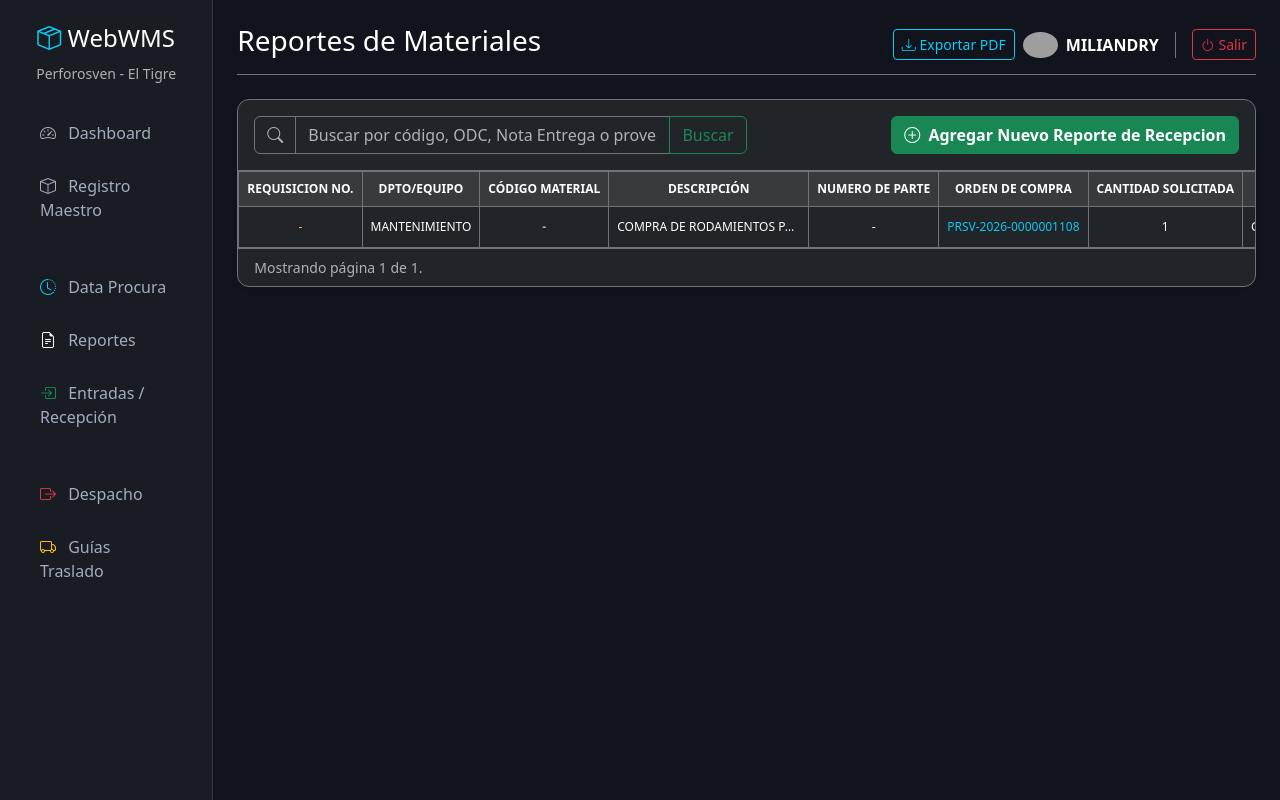
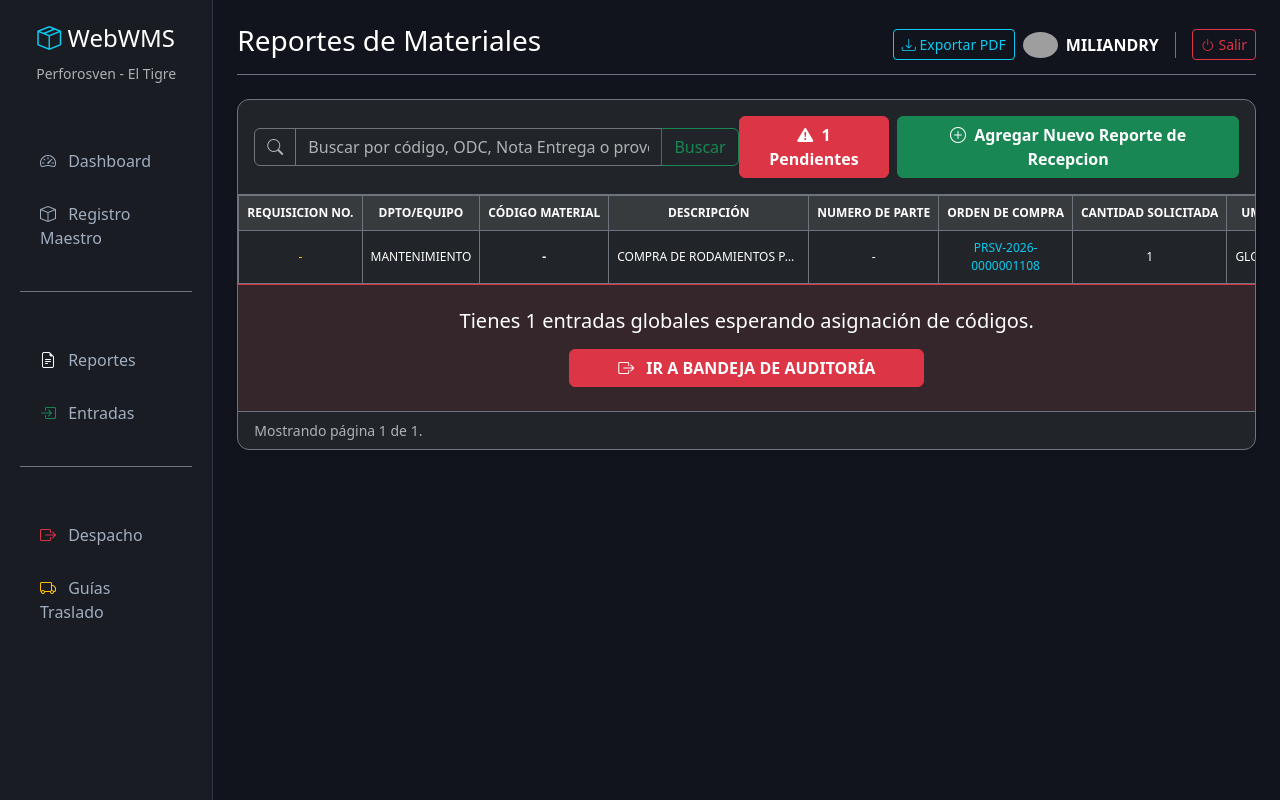
Before and after one commit to miliandrymaradey/Pasantias2026-Proyecto-Almacen, a Django app: page /reportes/ in a window 1280 px wide. Run offline with Django 5.2, Linux system fonts and the light colour scheme; a user stored in the database is signed in; data comes from the database, SQL or seed files in the repository; both versions use the stored data as it was after the commit; data that the repository does not hold is empty; grey boxes are pictures that could not be loaded.

Commit message:
sht boton de alerta

```diff
--- a/inventario/forms.py
+++ b/inventario/forms.py
@@ -17,13 +17,11 @@ class ReporteRecepcionForm(forms.ModelForm):
 class DetalleRecepcionForm(forms.ModelForm):
     class Meta:
         model = DetalleRecepcion
-        fields = ['fecha_recepcion', 'nro_rq', 'departamento', 'material', 'nro_odc', 'fecha_firma_odc', 'moneda', 'eta', 'nro_nota_entrega', 'proveedor', 'cantidad_solicitada', 'cantidad_recibida', 'precio_unitario', 'observaciones']
+        fields = ['fecha_recepcion', 'nro_rq', 'departamento', 'material', 'nro_odc', 'nro_nota_entrega', 'proveedor', 'cantidad_solicitada', 'cantidad_recibida', 'precio_unitario', 'observaciones']
         widgets = {
             'material': forms.Select(attrs={'class': 'form-select bg-dark text-white border-secondary'}),
             'nro_odc': forms.TextInput(attrs={'class': 'form-control bg-dark text-white border-secondary'}),
-            'fecha_firma_odc': forms.DateInput(attrs={'type': 'date', 'class': 'form-control bg-dark text-white border-secondary'}),
-            'moneda': forms.TextInput(attrs={'class': 'form-control bg-dark text-white border-secondary', 'placeholder': 'Ej. USD, EUR, Bs'}),
-            'eta': forms.DateInput(attrs={'type': 'date', 'class': 'form-control bg-dark text-white border-secondary'}),
+
             'nro_nota_entrega': forms.TextInput(attrs={'class': 'form-control bg-dark text-white border-secondary'}),
             'proveedor': forms.TextInput(attrs={'class': 'form-control bg-dark text-white border-secondary'}),
             'cantidad_solicitada': forms.NumberInput(attrs={'class': 'form-control bg-dark text-white border-secondary'}),
--- a/inventario/templates/inventario/base.html
+++ b/inventario/templates/inventario/base.html
@@ -60,6 +60,9 @@
                     <small class="text-muted">Perforosven - El Tigre</small>
                 </div>
                 <ul class="nav flex-column px-2">
+                    <li class="nav-item mb-1">
+                        <span class="text-uppercase small text-muted fw-bold px-3" style="letter-spacing: 1px;"></span>
+                    </li>
                     <li class="nav-item">
                         <a class="nav-link" href="{% url 'dashboard' %}"><i class="bi bi-speedometer2 me-2"></i>
                             Dashboard</a>
@@ -68,13 +71,10 @@
                         <a class="nav-link" href="{% url 'lista_materiales' %}"><i class="bi bi-box me-2"></i> Registro
                             Maestro</a>
                     </li>
+                    <li class="nav-item mt-4 mb-1 border-top border-secondary pt-3">
+                        <span class="text-uppercase small text-muted fw-bold px-3" style="letter-spacing: 1px;"></span>
+                    </li>
 
-                    <!-- MEDIO -->
-                    <li class="nav-item mt-4">
-                        <a class="nav-link" href="{% url 'data_procura' %}">
-                            <i class="bi bi-clock-history text-info me-2"></i> Data Procura
-                        </a>
-                    </li>
                     <li class="nav-item">
                         <a class="nav-link" href="{% url 'reportes' %}">
                             <i class="bi bi-file-earmark-text text-light me-2"></i> Reportes
@@ -82,12 +82,14 @@
                     </li>
                     <li class="nav-item">
                         <a class="nav-link" href="{% url 'lista_entradas' %}">
-                            <i class="bi bi-box-arrow-in-right text-success me-2"></i> Entradas / Recepción
+                            <i class="bi bi-box-arrow-in-right text-success me-2"></i> Entradas
                         </a>
                     </li>
 
-                    <!-- ABAJO -->
-                    <li class="nav-item mt-4">
+                    <li class="nav-item mt-4 mb-1 border-top border-secondary pt-3">
+                        <span class="text-uppercase small text-muted fw-bold px-3" style="letter-spacing: 1px;"></span>
+                    </li>
+                    <li class="nav-item">
                         <a class="nav-link" href="{% url 'lista_salidas' %}">
                             <i class="bi bi-box-arrow-right text-danger me-2"></i> Despacho
                         </a>
@@ -145,28 +147,6 @@
     <script src="https://cdn.jsdelivr.net/npm/chart.js"></script>
     {% block scripts %}{% endblock %}
 
-    <script>
-        // Cierre automático en cliente tras 15 min de inactividad
-        (function () {
-            const INACTIVITY_MINUTES = 15;
-            const INACTIVITY_MS = INACTIVITY_MINUTES * 60 * 1000;
-            let timeoutId;
-
-            const resetTimer = () => {
-                clearTimeout(timeoutId);
-                timeoutId = setTimeout(() => {
-                    // Redirige a logout si está autenticado
-                    window.location.href = '{% url "logout" %}';
-                }, INACTIVITY_MS);
-            };
-
-            ['click', 'mousemove', 'keydown', 'scroll', 'touchstart'].forEach(evt => {
-                window.addEventListener(evt, resetTimer, true);
-            });
-
-            resetTimer();
-        })();
-    </script>
 </body>
 
 </html>
--- a/inventario/templates/inventario/reportes.html
+++ b/inventario/templates/inventario/reportes.html
@@ -16,35 +16,41 @@
             </div>
         </form>
 
-        {% if user.is_staff %}
-        <a href="{% url 'crear_recepcion' %}" class="btn btn-success fw-bold">
-            <i class="bi bi-plus-circle me-1"></i> Agregar Nuevo Reporte de Recepcion
-        </a>
-        {% endif %}
+        <div class="d-flex gap-2">
+            {% if total_pendientes > 0 %}
+            <a href="{% url 'reportes_pendientes' %}" class="btn btn-danger fw-bold shadow-sm">
+                <i class="bi bi-exclamation-triangle-fill me-1"></i> {{ total_pendientes }} Pendientes
+            </a>
+            {% endif %}
+
+            {% if user.is_staff %}
+            <a href="{% url 'crear_recepcion' %}" class="btn btn-success fw-bold">
+                <i class="bi bi-plus-circle me-1"></i> Agregar Nuevo Reporte de Recepcion
+            </a>
+            {% endif %}
+        </div>
     </div>
 
     <div class="card-body p-0">
-        <!-- SCROLL HORIZONTAL PARA TABLAS LARGAS -->
-        <div class="table-responsive"
-            style="max-height: 65vh; overflow-y: auto; overflow-x: auto; white-space: nowrap;">
+        <div class="table-responsive" style="max-height: 65vh; overflow-y: auto;">
             <table class="table table-dark table-hover table-bordered border-secondary mb-0" style="font-size: 12px;">
                 <thead class="table-active text-success text-center sticky-top">
                     <tr>
-                        <th>REQUISICION NO.</th>
-                        <th>DPTO/EQUIPO</th>
-                        <th>CÓDIGO MATERIAL</th>
-                        <th>DESCRIPCIÓN</th>
-                        <th>NUMERO DE PARTE</th>
-                        <th>ORDEN DE COMPRA</th>
-                        <th>CANTIDAD SOLICITADA</th>
-                        <th>UM</th>
-                        <th>PROVEEDOR</th>
-                        <th>NOTA DE ENTREGA</th>
-                        <th class="bg-success bg-opacity-25 text-white">CANTIDAD RECIBIDA</th>
-                        <th>UM</th>
-                        <th>P.U (USD)</th>
-                        <th class="bg-success bg-opacity-25 text-white">TOTAL RECIBIDO</th>
-                        <th>FECHA RECEPCION</th>
+                        <th style="white-space: nowrap;">REQUISICION NO.</th>
+                        <th style="white-space: nowrap;">DPTO/EQUIPO</th>
+                        <th style="white-space: nowrap;">CÓDIGO MATERIAL</th>
+                        <th style="white-space: nowrap;">DESCRIPCIÓN</th>
+                        <th style="white-space: nowrap;">NUMERO DE PARTE</th>
+                        <th style="white-space: nowrap;">ORDEN DE COMPRA</th>
+                        <th style="white-space: nowrap;">CANTIDAD SOLICITADA</th>
+                        <th style="white-space: nowrap;">UM</th>
+                        <th style="white-space: nowrap;">PROVEEDOR</th>
+                        <th style="white-space: nowrap;">NOTA DE ENTREGA</th>
+                        <th class="bg-success bg-opacity-25 text-white" style="white-space: nowrap;">CANTIDAD RECIBIDA</th>
+                        <th style="white-space: nowrap;">UM</th>
+                        <th style="white-space: nowrap;">P.U (USD)</th>
+                        <th class="bg-success bg-opacity-25 text-white" style="white-space: nowrap;">TOTAL RECIBIDO</th>
+                        <th style="white-space: nowrap;">FECHA RECEPCION</th>
                     </tr>
                 </thead>
 
@@ -54,24 +60,29 @@
                         <td class="text-warning">{{ item.nro_rq|default_if_none:"-" }}</td>
                         <td>{{ item.departamento|default_if_none:"-" }}</td>
                         <td class="text-white fw-bold">
-                            {% if item.material %}{{ item.material.codigo }}{% else %}<span class="text-muted">-</span>{% endif %}
+                            {% if item.material %}{{ item.material.codigo }}{% else %}-{% endif %}
                         </td>
                         <td class="text-start text-truncate" style="max-width: 200px;"
                             title="{% if item.material %}{{ item.material.descripcion }}{% else %}{{ item.descripcion_entrada }}{% endif %}">
                             {% if item.material %}{{ item.material.descripcion }}{% else %}{{ item.descripcion_entrada|default_if_none:"-" }}{% endif %}
                         </td>
-                        <td>{% if item.material %}{{ item.material.nro_parte|default_if_none:"-" }}{% else %}-{% endif %}</td>
+                        <td>
+                            {% if item.material %}{{ item.material.nro_parte|default_if_none:"-" }}{% else %}-{% endif %}
+                        </td>
                         <td class="text-info">{{ item.nro_odc }}</td>
                         <td>{{ item.cantidad_solicitada|floatformat:0 }}</td>
-                        <td>{% if item.material %}{{ item.material.unidad_medida }}{% else %}GLOB{% endif %}</td>
+                        <td>
+                            {% if item.material %}{{ item.material.unidad_medida }}{% else %}GLOB{% endif %}
+                        </td>
                         <td class="text-start">{{ item.proveedor|truncatechars:20 }}</td>
                         <td>{{ item.nro_nota_entrega|default_if_none:"-" }}</td>
 
                         <td class="fw-bold fs-6 text-success bg-success bg-opacity-10">{{ item.cantidad_recibida|floatformat:0 }}</td>
-                        <td>{% if item.material %}{{ item.material.unidad_medida }}{% else %}GLOB{% endif %}</td>
+                        <td>
+                            {% if item.material %}{{ item.material.unidad_medida }}{% else %}GLOB{% endif %}
+                        </td>
                         <td class="text-success">${{ item.precio_unitario|floatformat:2 }}</td>
 
-                        <!-- TOTAL = precio_unitario * cantidad_recibida -->
                         <td class="fw-bold text-success bg-success bg-opacity-10">${{ item.valor_recibido|floatformat:2 }}</td>
 
                         <td>{{ item.fecha_recepcion|date:"d/m/Y" }}</td>
@@ -85,29 +96,39 @@
             </table>
         </div>
 
+        {% if total_pendientes > 0 %}
+        <div class="p-4 bg-danger bg-opacity-10 border-top border-danger text-center">
+            <h5 class="text-white mb-3">Tienes {{ total_pendientes }} entradas globales esperando asignación de códigos.</h5>
+            <a href="{% url 'reportes_pendientes' %}" class="btn btn-danger px-5 fw-bold">
+                <i class="bi bi-box-arrow-right me-2"></i> IR A BANDEJA DE AUDITORÍA
+            </a>
+        </div>
+        {% endif %}
+
         <!-- CONTROLES DE PAGINACIÓN -->
         <div class="card-footer bg-transparent border-secondary d-flex justify-content-between align-items-center">
             <small class="text-muted">
                 Mostrando página {{ reportes.number }} de {{ reportes.paginator.num_pages }}.
             </small>
 
-            <nav>
+            <nav aria-label="Page navigation">
                 <ul class="pagination pagination-sm mb-0">
                     {% if reportes.has_previous %}
-                    <li class="page-item"><a class="page-link bg-dark text-success border-secondary"
-                            href="?page=1{% if query %}&buscar={{ query }}{% endif %}">&laquo; Inicio</a></li>
-                    <li class="page-item"><a class="page-link bg-dark text-success border-secondary"
-                            href="?page={{ reportes.previous_page_number }}{% if query %}&buscar={{ query }}{% endif %}">Anterior</a>
+                    <li class="page-item">
+                        <a class="page-link bg-dark text-success border-secondary" href="?page=1{% if query %}&buscar={{ query }}{% endif %}">&laquo; Inicio</a>
+                    </li>
+                    <li class="page-item">
+                        <a class="page-link bg-dark text-success border-secondary" href="?page={{ reportes.previous_page_number }}{% if query %}&buscar={{ query }}{% endif %}">Anterior</a>
                     </li>
                     {% endif %}
 
                     {% if reportes.has_next %}
-                    <li class="page-item"><a class="page-link bg-dark text-success border-secondary"
-                            href="?page={{ reportes.next_page_number }}{% if query %}&buscar={{ query }}{% endif %}">Siguiente</a>
+                    <li class="page-item">
+                        <a class="page-link bg-dark text-success border-secondary" href="?page={{ reportes.next_page_number }}{% if query %}&buscar={{ query }}{% endif %}">Siguiente</a>
                     </li>
-                    <li class="page-item"><a class="page-link bg-dark text-success border-secondary"
-                            href="?page={{ reportes.paginator.num_pages }}{% if query %}&buscar={{ query }}{% endif %}">Última
-                            &raquo;</a></li>
+                    <li class="page-item">
+                        <a class="page-link bg-dark text-success border-secondary" href="?page={{ reportes.paginator.num_pages }}{% if query %}&buscar={{ query }}{% endif %}">Última &raquo;</a>
+                    </li>
                     {% endif %}
                 </ul>
             </nav>
--- a/inventario/views.py
+++ b/inventario/views.py
@@ -497,36 +497,7 @@ def generar_pdf_guia(request, guia_id):
         return HttpResponse('Tuvimos errores al generar el PDF: <pre>' + html + '</pre>')
     return response
 
-# ==================================================
-# VISTA 13: Data Procura (Historial de Entradas)
-# ==================================================
-@login_required(login_url='login')
-def data_procura(request):
-    query = request.GET.get('buscar', '').strip()
 
-    # Traemos todos los detalles de recepción con su material
-    items_qs = DetalleRecepcion.objects.select_related('material', 'reporte').all().order_by('-fecha_recepcion', '-id')
-
-    if query:
-        items_qs = items_qs.filter(
-            Q(material__codigo__icontains=query) |
-            Q(material__descripcion__icontains=query) |
-            Q(nro_odc__icontains=query) |
-            Q(nro_rq__icontains=query) |
-            Q(proveedor__icontains=query) |
-            Q(nro_nota_entrega__icontains=query)
-        )
-
-    # Paginar resultados
-    paginator = Paginator(items_qs, 50)
-    page_number = request.GET.get('page')
-    items_paginados = paginator.get_page(page_number)
-
-    contexto = {
-        'items': items_paginados,
-        'query': query
-    }
-    return render(request, 'inventario/data_procura.html', contexto)
 
 # ==================================================
 # VISTA 14: Reportes (Listado detallado con botones)
@@ -554,12 +525,31 @@ def reportes(request):
     page_number = request.GET.get('page')
     items_paginados = paginator.get_page(page_number)
 
+    # Auditoría: Conteo de entradas sin material asignado (Monederos)
+    total_pendientes = DetalleRecepcion.objects.filter(material__isnull=True).count()
+
     contexto = {
         'reportes': items_paginados,
-        'query': query
+        'query': query,
+        'total_pendientes': total_pendientes
     }
     return render(request, 'inventario/reportes.html', contexto)
+# ==========================================
+# NUEVA VISTA: BANDEJA DE ENTRADA DEL JEFE
+# ==========================================
+@login_required(login_url='login')
+@user_passes_test(es_almacenista, login_url='reportes')
+def reportes_pendientes(request):
+    # Traemos SOLO los registros globales (Monederos) que no han sido desglosados
+    pendientes = DetalleRecepcion.objects.filter(
+        material__isnull=True
+    ).select_related('reporte').order_by('fecha_recepcion', '-id')
 
+    contexto = {
+        'pendientes': pendientes,
+        'total_pendientes': pendientes.count()
+    }
+    return render(request, 'inventario/reportes_pendientes.html', contexto)
 # ==================================================
 # API: Obtener datos de Material por AJAX
 # ==================================================
@@ -648,3 +638,10 @@ def api_historial_odc(request):
             })
 
     return JsonResponse({'entradas': entradas, 'reportes': reportes_lista})
+
+@login_required(login_url='login')
+@user_passes_test(es_almacenista, login_url='reportes')
+def desglosar_entrada(request, detalle_id):
+    # Esta vista permitirá a la Jefa tomar una entrada global y asignarle materiales específicos
+    detalle = get_object_or_404(DetalleRecepcion, id=detalle_id)
+    return HttpResponse(f"Pantalla de desglose para {detalle.nro_control_entrada} (En desarrollo)")
--- a/sistema_wms/urls.py
+++ b/sistema_wms/urls.py
@@ -30,10 +30,12 @@ urlpatterns = [
 
     # NUEVA RUTA AQUI
     path('entradas/', views.lista_entradas, name='lista_entradas'),
-    path('entradas/procura/', views.data_procura, name='data_procura'),
+
 
     # NUEVA RUTA DE REPORTES
     path('reportes/', views.reportes, name='reportes'),
+    path('reportes/pendientes/', views.reportes_pendientes, name='reportes_pendientes'),
+    path('reportes/desglosar/<int:detalle_id>/', views.desglosar_entrada, name='desglosar_entrada'),
 
     # NUEVA RUTA:
     path('entradas/nueva/', views.crear_recepcion, name='crear_recepcion'),
```
Also changed, not shown: inventario/models.py (+13 -15 lines), inventario/templates/inventario/data_procura.html (deleted, +0 -96 lines), inventario/templates/inventario/reportes_pendientes.html (added, +70 -0 lines), db.sqlite3.
